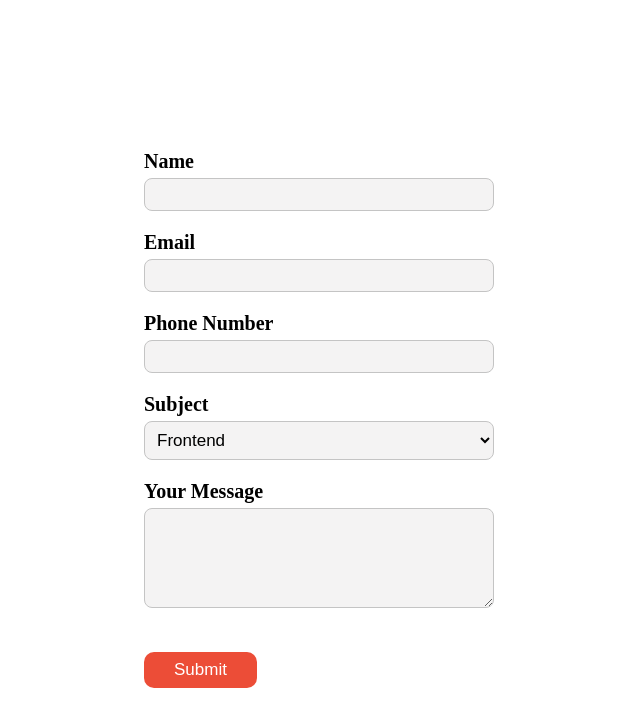
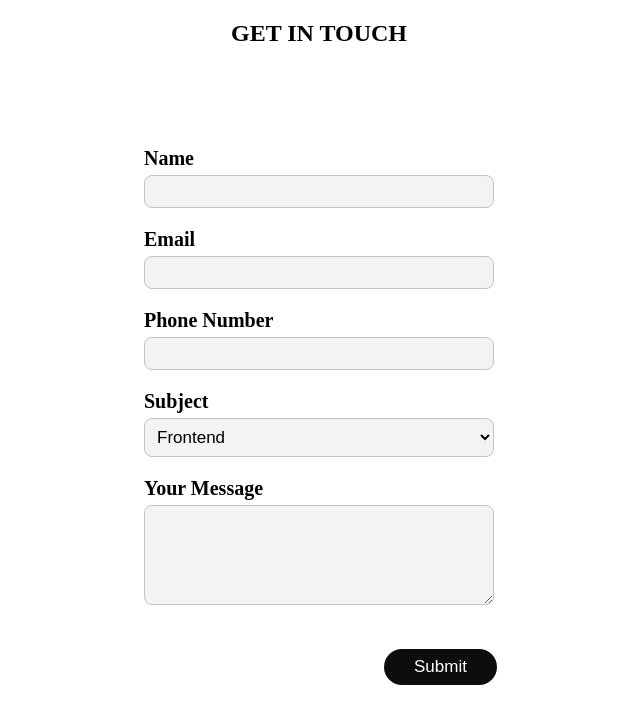
Before and after one commit to dewiamaliaa/project, a plain HTML site: page contact-form.html in a window 1280 px wide. Shown: the whole page, without its empty margins (321-961 px from the left). Drawn offline with Linux system fonts and the light colour scheme.

Commit message:
second project

```diff
--- a/contact-form.html
+++ b/contact-form.html
@@ -4,7 +4,12 @@
 </head>
 <body>
   <center>
-    <div style="width: 350px; margin-top: 150px">
+  <div class="right">
+    <div>
+      <h2 style="margin-right: 450px; margin-left: 450px;">GET IN TOUCH</h2></div>
+      <p>
+      </p>
+    <div style="width: 350px; margin-top: 100px">
       <form action="" style="text-align: left">
         <div>
           <label for="name" style="font-size: 20px; font-weight: 700;">Name</label>
@@ -93,8 +98,9 @@
           style="
           padding: 8px 30px;
           font-size: 17px;
-          background: #ec4d37;
-          border-radius: 10px;
+          background: #0e0d0d;
+          border-radius: 20px;
+          margin-left: 240px;
           border: none;
           color: #fff;
           cursor: pointer;
```
